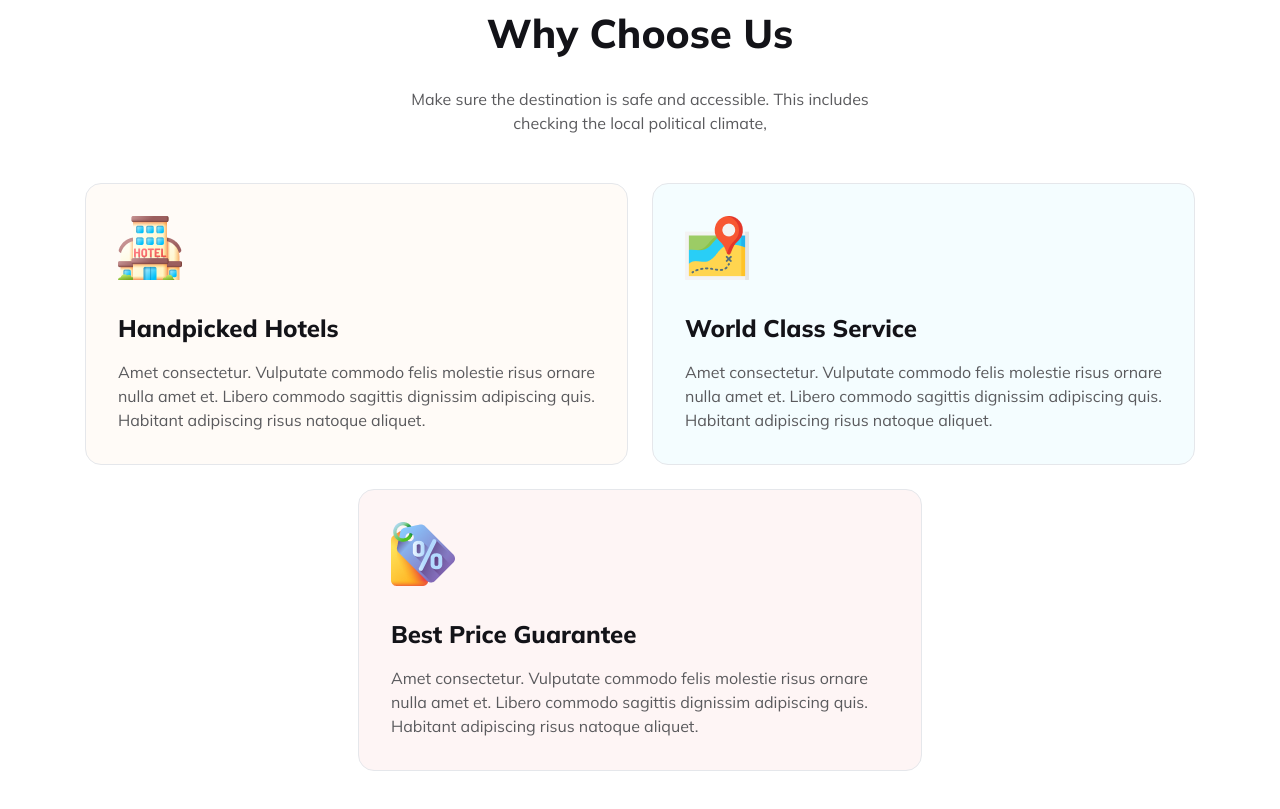
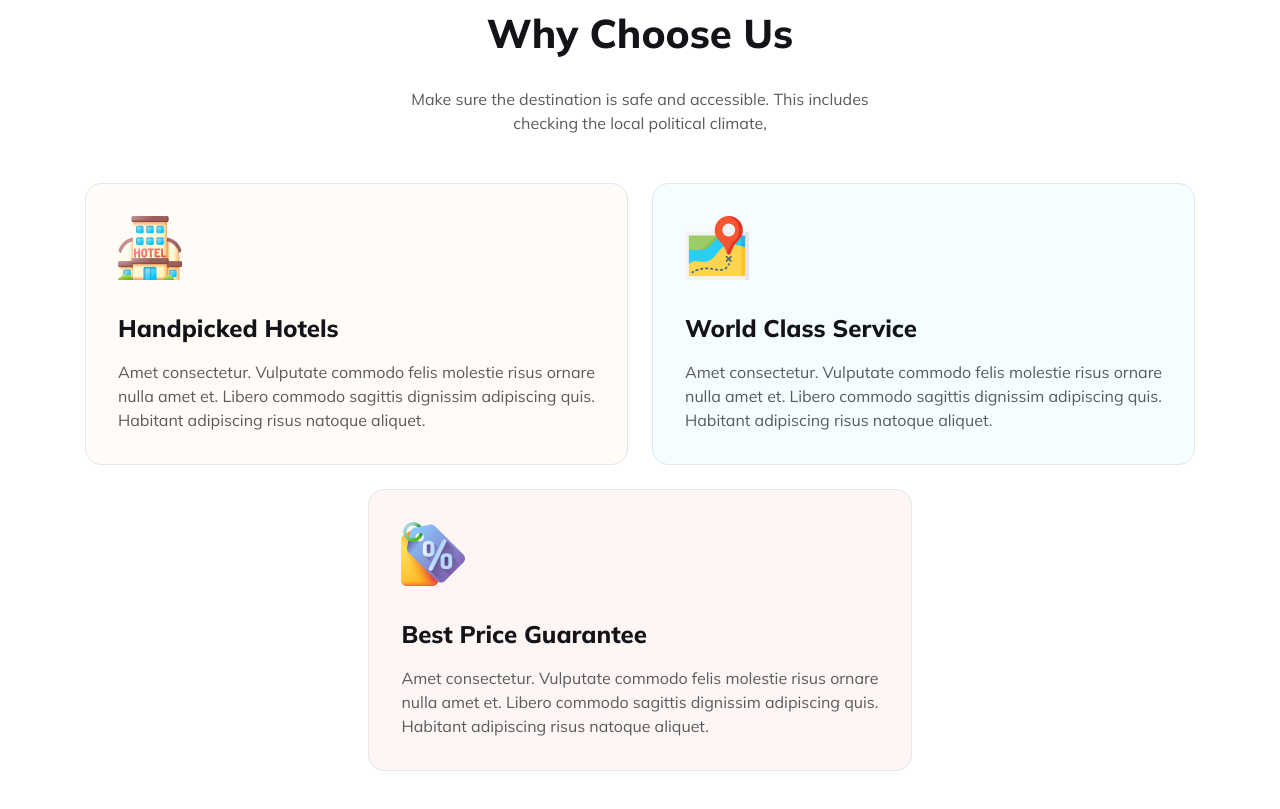
Before and after one commit to mdshahed1971/hero-travel, a plain HTML site: page index.html in a window 1280 px wide. Shown: the part 1489-2298 px from the top of the page. Drawn offline with nearby package versions, Linux system fonts and the light colour scheme.

Commit message:
added Why Choose Us

```diff
--- a/index.html
+++ b/index.html
@@ -137,9 +137,9 @@
   </div>
 
   <!-- Flex Container for Cards -->
-  <div class="flex flex-wrap justify-center lg:flex-row md:flex-row flex-col md:gap-[24px] gap-[16px] mb-[24px]">
+  <div class="flex justify-center lg:flex-row  flex-col md:gap-[24px] gap-[16px] mb-[24px]">
     <!-- Handpicked Hotels Card -->
-    <div class="p-8 rounded-[16px] inline-block border border-[rgba(251, 181, 99, 0.20)]" style="background: rgba(251, 181, 99, 0.05);">
+    <div class="p-8 rounded-[16px] border border-[rgba(251, 181, 99, 0.20)]" style="background: rgba(251, 181, 99, 0.05);">
       <img src="./img/hotel 1.png" alt="">
       <h3 class="text-[#131318] font-mulish md:text-2xl text-xl lg:mt-[32px] mb-[16px] md:mt-[24px] mt-[16px] font-extrabold">
         Handpicked Hotels
@@ -162,17 +162,18 @@
   </div>
 
   <!-- Best Price Guarantee Card (Centered) -->
-  <div class="flex justify-center mb-[24px]">
-    <div class="p-8 rounded-[16px] border border-[rgba(41, 206, 246, 0.20)]" style="background: rgba(233, 68, 68, 0.05);">
+   <div class="flex justify-center  ">
+    <div class="p-8 inline-block rounded-[16px] border border-[rgba(41, 206, 246, 0.20)] w-full md:w-auto" style="background: rgba(233, 68, 68, 0.05);">
       <img src="./img/price-tag 1 (1).png" alt="">
       <h3 class="text-[#131318] font-mulish md:text-2xl text-xl lg:mt-[32px] mb-[16px] md:mt-[24px] mt-[16px] font-extrabold">
         Best Price Guarantee
       </h3>
-      <p class="text-[#5A5A5D] md:text-base text-sm font-normal font-mulish leading-[26px] mr-[21px]">
+      <p class="text-[#5A5A5D] md:text-base text-sm font-normal font-mulish leading-[26px]">
         Amet consectetur. Vulputate commodo felis molestie risus ornare <br>nulla amet et. Libero commodo sagittis dignissim adipiscing quis. <br>Habitant adipiscing risus natoque aliquet.
       </p>
     </div>
-  </div>
+
+</div>
 </section>
 
 <!-- Why Choose Us end -->
```
Also changed, not shown: note.txt.
